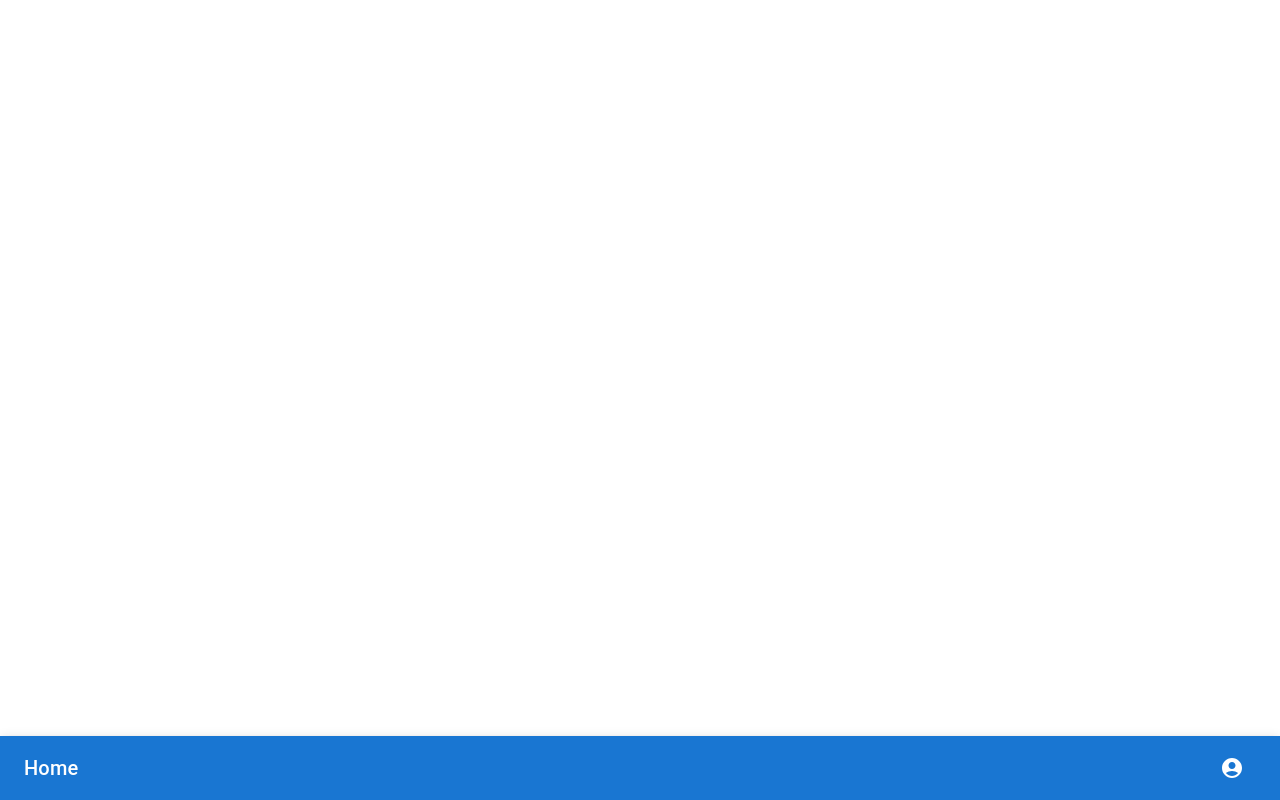
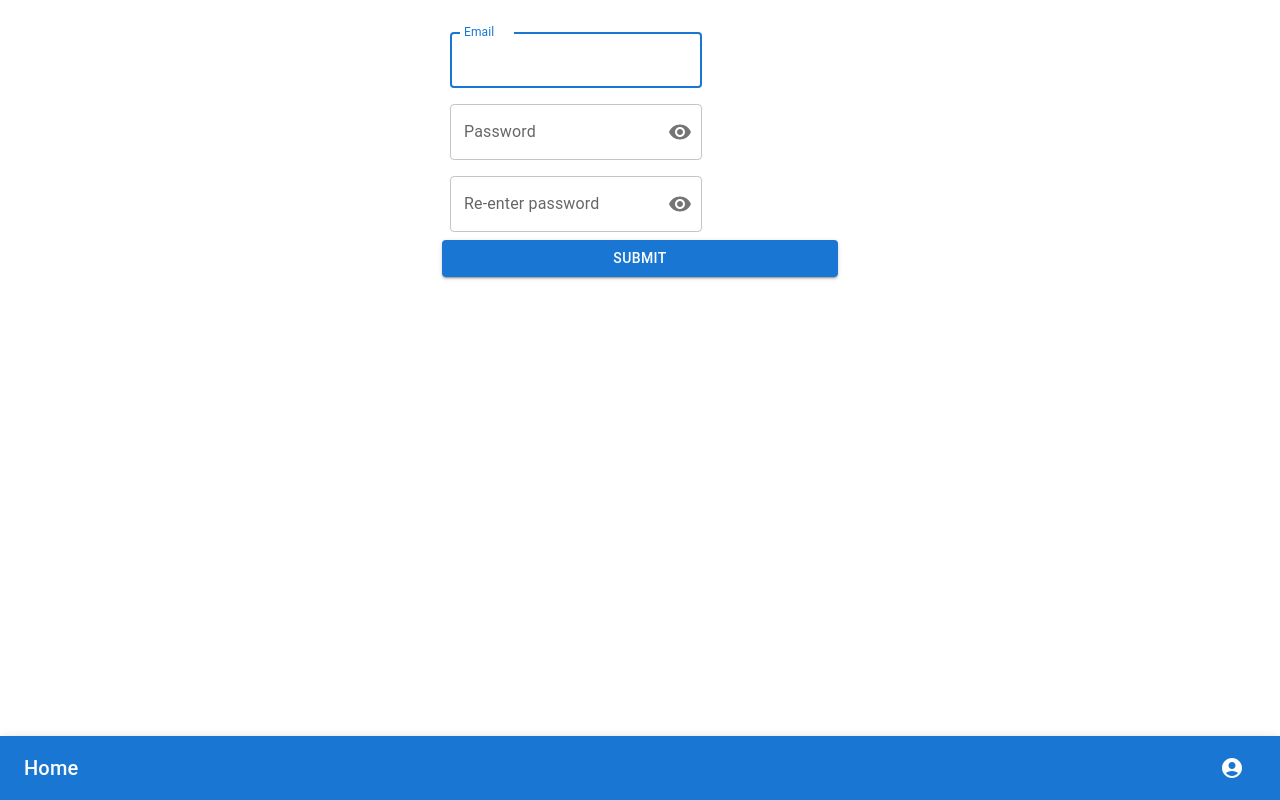
Before and after one commit to GraysonRicketts/Bets-With-Friends-Web, a React (Create React App) app: page /create-account in a window 1280 px wide. Built offline with nearby package versions, Linux system fonts and the light colour scheme.

Commit message:
Add create account

```diff
--- a/src/app/App.tsx
+++ b/src/app/App.tsx
@@ -1,10 +1,11 @@
-import { Home } from '../pages/Home';
+import { Home } from '../pages/Authorized/Home';
 import { Container } from '@mui/material';
 import { Route } from 'react-router';
 import { Switch } from 'react-router-dom';
-import { Group } from '../pages/Group';
+import { Group } from '../pages/Authorized/Group';
 import { AppBar } from './AppBar';
 import { ThemeProvider, createTheme } from '@mui/material/styles';
+import { CreateAccount } from '../pages/UnAuthorized/CreateAccount';
 
 const theme = createTheme();
 
@@ -20,11 +21,14 @@ function App() {
         className="App"
       >
         <Switch>
+          <Route path="/create-account">
+            <CreateAccount />
+            </Route>
           <Route path="/group/:id">
             <Group />
           </Route>
           <Route exact path="/">
-            <Home></Home>
+            <Home />
           </Route>
         </Switch>
       </Container>
--- a/src/pages/Group/CategorizedBets.tsx
+++ b/src/pages/Authorized/Group/CategorizedBets.tsx
@@ -1,12 +1,12 @@
 import { IconButton, Typography } from '@mui/material';
 import { Box } from '@mui/system';
 import React, { useState } from 'react';
-import { ButtonRow } from '../../components/ButtonRow';
-import { Bet, Category, uuid } from '../../interfaces';
+import { ButtonRow } from '../../../components/ButtonRow';
+import { Bet, Category, uuid } from '../../../interfaces';
 import AddIcon from '@mui/icons-material/Add';
 import { EditBetModal } from './modals/EditBetModal';
 import { useSelector } from 'react-redux';
-import { RootState } from '../../app/store';
+import { RootState } from '../../../app/store';
 import { AddBetModal } from './modals/AddBetModal';
 
 interface Props {
--- a/src/pages/Group/PlacedBets.tsx
+++ b/src/pages/Authorized/Group/PlacedBets.tsx
@@ -1,12 +1,12 @@
 import { IconButton, Typography } from '@mui/material';
 import { Box } from '@mui/material';
 import React, { useState } from 'react';
-import { ButtonRow } from '../../components/ButtonRow';
-import { Bet, Category, uuid } from '../../interfaces';
+import { ButtonRow } from '../../../components/ButtonRow';
+import { Bet, Category, uuid } from '../../../interfaces';
 import AddIcon from '@mui/icons-material/Add';
 import { EditBetModal } from './modals/EditBetModal';
 import { useSelector } from 'react-redux';
-import { RootState } from '../../app/store';
+import { RootState } from '../../../app/store';
 import { AddBetModal } from './modals/AddBetModal';
 import { ViewOnlyModal } from './modals/ViewOnlyModal';
 
--- a/src/pages/Group/ScoreScreen.tsx
+++ b/src/pages/Authorized/Group/ScoreScreen.tsx
@@ -1,6 +1,6 @@
 import { Typography } from '@mui/material';
 import React from 'react';
-import { Bet, User, Group, uuid, points } from '../../interfaces';
+import { Bet, User, Group, uuid, points } from '../../../interfaces';
 
 interface Props {
   group: Group;
--- a/src/pages/Group/index.tsx
+++ b/src/pages/Authorized/Group/index.tsx
@@ -2,7 +2,7 @@ import { Box, Tab, Tabs, Typography } from '@mui/material';
 import React from 'react';
 import { Redirect, Route, useParams, useRouteMatch } from 'react-router';
 import { Link as RouterLink, Switch } from 'react-router-dom';
-import { fakedGroup } from '../../app/fakedData';
+import { fakedGroup } from '../../../app/fakedData';
 import { CategorizedBets } from './CategorizedBets';
 import { PlacedBets } from './PlacedBets';
 import { ScoreScreen } from './ScoreScreen';
--- a/src/pages/Group/modals/AddBetModal.tsx
+++ b/src/pages/Authorized/Group/modals/AddBetModal.tsx
@@ -12,7 +12,7 @@ import {
 } from '@mui/material';
 import { useState } from 'react';
 import AddIcon from '@mui/icons-material/Add';
-import { Category } from '../../../interfaces';
+import { Category } from '../../../../interfaces';
 import { modalStyle } from './modalStyle';
 
 interface Props {
--- a/src/pages/Group/modals/EditBetModal.tsx
+++ b/src/pages/Authorized/Group/modals/EditBetModal.tsx
@@ -12,9 +12,9 @@ import DeleteIcon from '@mui/icons-material/Delete';
 import AddIcon from '@mui/icons-material/Add';
 import { useSelector } from 'react-redux';
 import { useState } from 'react';
-import { Bet, Option } from '../../../interfaces';
+import { Bet, Option } from '../../../../interfaces';
 import { modalStyle } from './modalStyle';
-import { RootState } from '../../../app/store';
+import { RootState } from '../../../../app/store';
 
 interface Props {
   bet: Bet;
--- a/src/pages/Group/modals/ViewOnlyModal.tsx
+++ b/src/pages/Authorized/Group/modals/ViewOnlyModal.tsx
@@ -1,5 +1,5 @@
 import { Box, Modal, Typography } from '@mui/material';
-import { Bet } from '../../../interfaces';
+import { Bet } from '../../../../interfaces';
 import { modalStyle } from './modalStyle';
 
 interface Props {
--- a/src/pages/Home.tsx
+++ b/src/pages/Authorized/Home.tsx
@@ -1,9 +1,9 @@
 import { Typography } from '@mui/material';
 import React from 'react';
 import { useHistory } from 'react-router-dom';
-import { ButtonRow } from '../components/ButtonRow';
-import { fakedGroup } from '../app/fakedData';
-import { Group } from '../interfaces';
+import { ButtonRow } from '../../components/ButtonRow';
+import { fakedGroup } from '../../app/fakedData';
+import { Group } from '../../interfaces';
 
 export const Home: React.FC = () => {
   const groups: Group[] = [fakedGroup];
--- /dev/null
+++ b/src/pages/UnAuthorized/CreateAccount.tsx
@@ -0,0 +1,134 @@
+import React from 'react';
+import {
+  Box,
+  Button,
+  Container,
+  FormControl,
+  IconButton,
+  InputAdornment,
+  InputLabel,
+  OutlinedInput,
+} from '@mui/material';
+import { Visibility, VisibilityOff } from '@mui/icons-material';
+
+interface State {
+  email: string;
+  password: string;
+  secondPassword: string;
+  errs: ValidationErrors[];
+  showPassword: boolean;
+}
+
+enum ValidationErrors {
+  EMAIL,
+  PASSWORD,
+  SECOND_PASSWORD,
+}
+
+export const CreateAccount: React.FC = () => {
+  const [values, setValues] = React.useState<State>({
+    email: '',
+    password: '',
+    secondPassword: '',
+    errs: [],
+    showPassword: false,
+  });
+
+  const handleChange =
+    (prop: keyof State) => (event: React.ChangeEvent<HTMLInputElement>) => {
+      setValues({ ...values, [prop]: event.target.value });
+    };
+
+  const handleClickShowPassword = () => {
+    setValues({
+      ...values,
+      showPassword: !values.showPassword,
+    });
+  };
+
+  const handleMouseDownPassword = (
+    event: React.MouseEvent<HTMLButtonElement>,
+  ) => {
+    event.preventDefault();
+  };
+
+  const handleSubmit = (event: React.FormEvent<HTMLFormElement>) => {
+    event.preventDefault();
+  };
+
+  return (
+    <Container component="main" maxWidth="xs">
+      <Box component="form" onSubmit={handleSubmit} noValidate sx={{ mt: 1 }}>
+        <FormControl sx={{ m: 1, width: '25ch' }} variant="outlined">
+          <InputLabel htmlFor="email">Email</InputLabel>
+          <OutlinedInput
+            id="email"
+            type="email"
+            value={values.email}
+            onChange={handleChange('email')}
+            required
+            label="Email*"
+            autoFocus
+            fullWidth
+          />
+        </FormControl>
+        <FormControl sx={{ m: 1, width: '25ch' }} variant="outlined">
+          <InputLabel htmlFor="password">Password</InputLabel>
+          <OutlinedInput
+            id="password"
+            type={values.showPassword ? 'text' : 'password'}
+            value={values.password}
+            onChange={handleChange('password')}
+            endAdornment={
+              <InputAdornment position="end">
+                <IconButton
+                  aria-label="toggle password visibility"
+                  onClick={handleClickShowPassword}
+                  onMouseDown={handleMouseDownPassword}
+                  edge="end"
+                >
+                  {values.showPassword ? <VisibilityOff /> : <Visibility />}
+                </IconButton>
+              </InputAdornment>
+            }
+            required
+            fullWidth
+            label="Password*"
+          />
+        </FormControl>
+        <FormControl sx={{ m: 1, width: '25ch' }} variant="outlined">
+          <InputLabel htmlFor="second-password">Re-enter password</InputLabel>
+          <OutlinedInput
+            id="second-password"
+            type={values.showPassword ? 'text' : 'password'}
+            value={values.secondPassword}
+            onChange={handleChange('secondPassword')}
+            endAdornment={
+              <InputAdornment position="end">
+                <IconButton
+                  aria-label="toggle password visibility"
+                  onClick={handleClickShowPassword}
+                  onMouseDown={handleMouseDownPassword}
+                  edge="end"
+                >
+                  {values.showPassword ? <VisibilityOff /> : <Visibility />}
+                </IconButton>
+              </InputAdornment>
+            }
+            required
+            fullWidth
+            label="Re-enter password*"
+          />
+        </FormControl>
+
+        <Button
+          type="submit"
+          variant="contained"
+          fullWidth
+        >
+          Submit
+        </Button>
+      </Box>
+    </Container>
+  );
+};
```
Also changed, not shown: src/pages/Authorized/Group/modals/modalStyle.ts (renamed from src/pages/Group/modals/modalStyle.ts).
